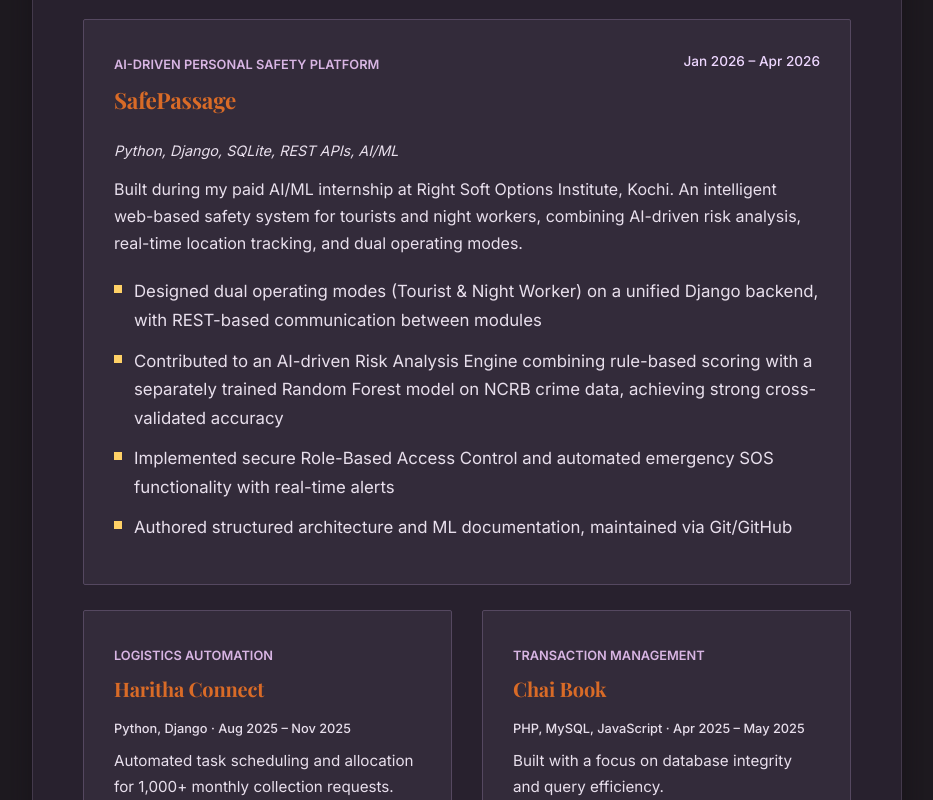
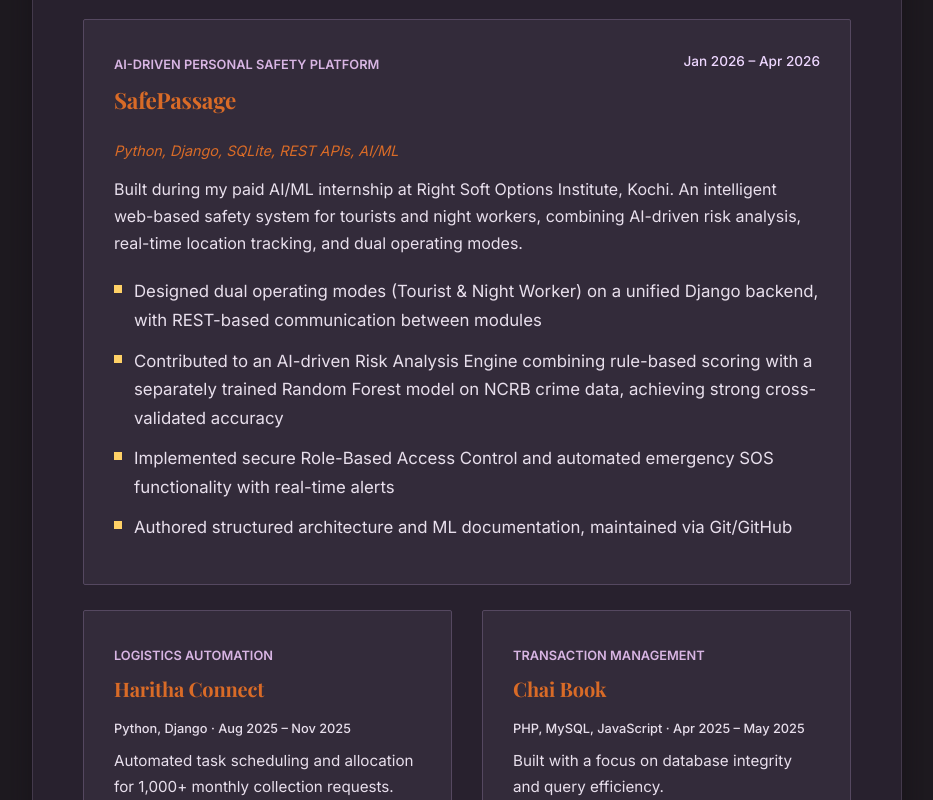
Before and after one commit to Sr-2525/Portfolio, a React app: page / in a window 1280 px wide. Shown: the part 4320-5120 px from the top of the page, without its empty margins (338-1271 px from the left). Built offline with nearby package versions, Linux system fonts and the light colour scheme; the HTML template or start-up script is replaced by a standard one; a web font is replaced by a local one.

Commit message:
Forced relocation and conversation paragraph in What's Next to burnt orange

```diff
--- a/src/index.css
+++ b/src/index.css
@@ -361,3 +361,11 @@
   color: #D96B27 !important;
   text-shadow: none !important;
 }
+
+/* Force What's Next statement to burnt orange and remove shadow */
+.slide-section p[style*="font-style: italic"],
+.slide-section p[style*="fontWeight: '600'"],
+.slide-section p[style*="font-weight: 600"] {
+  color: #D96B27 !important;
+  text-shadow: none !important;
+}
```
